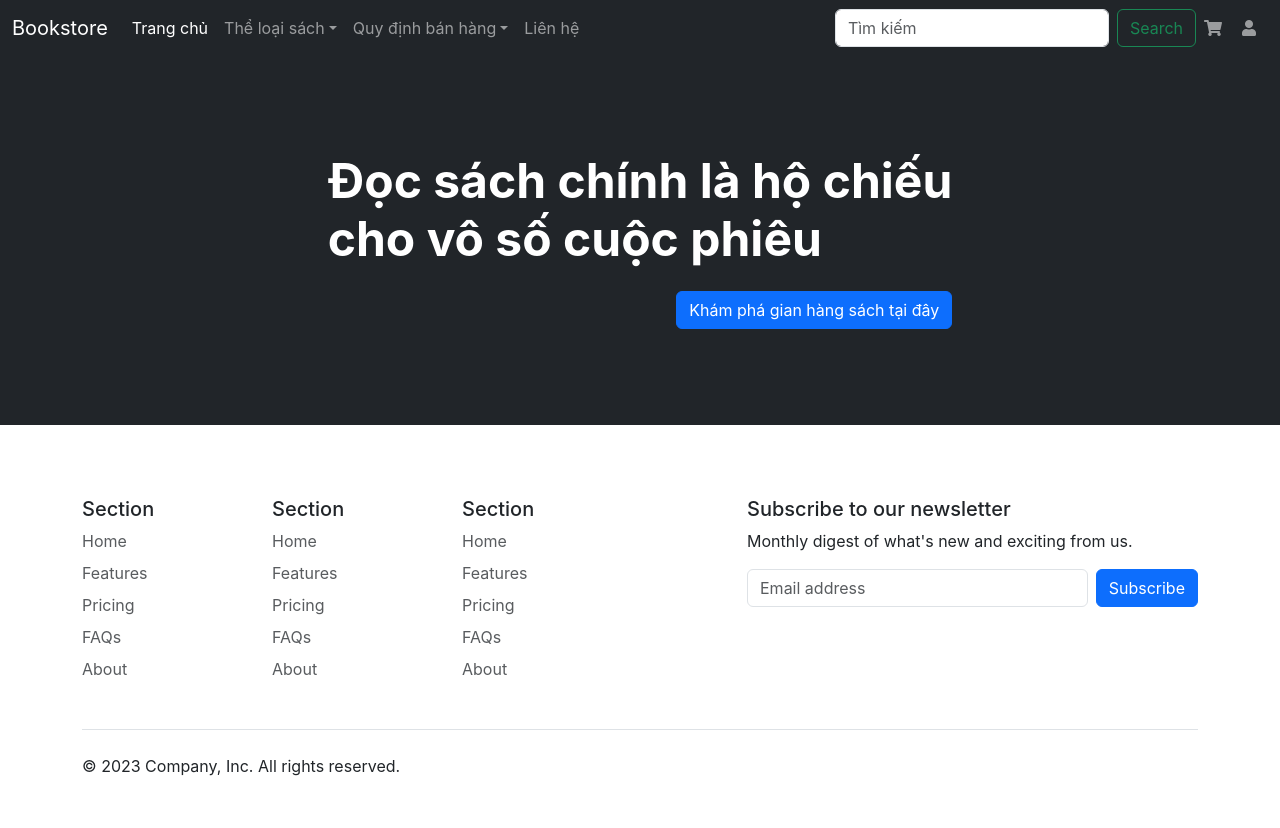
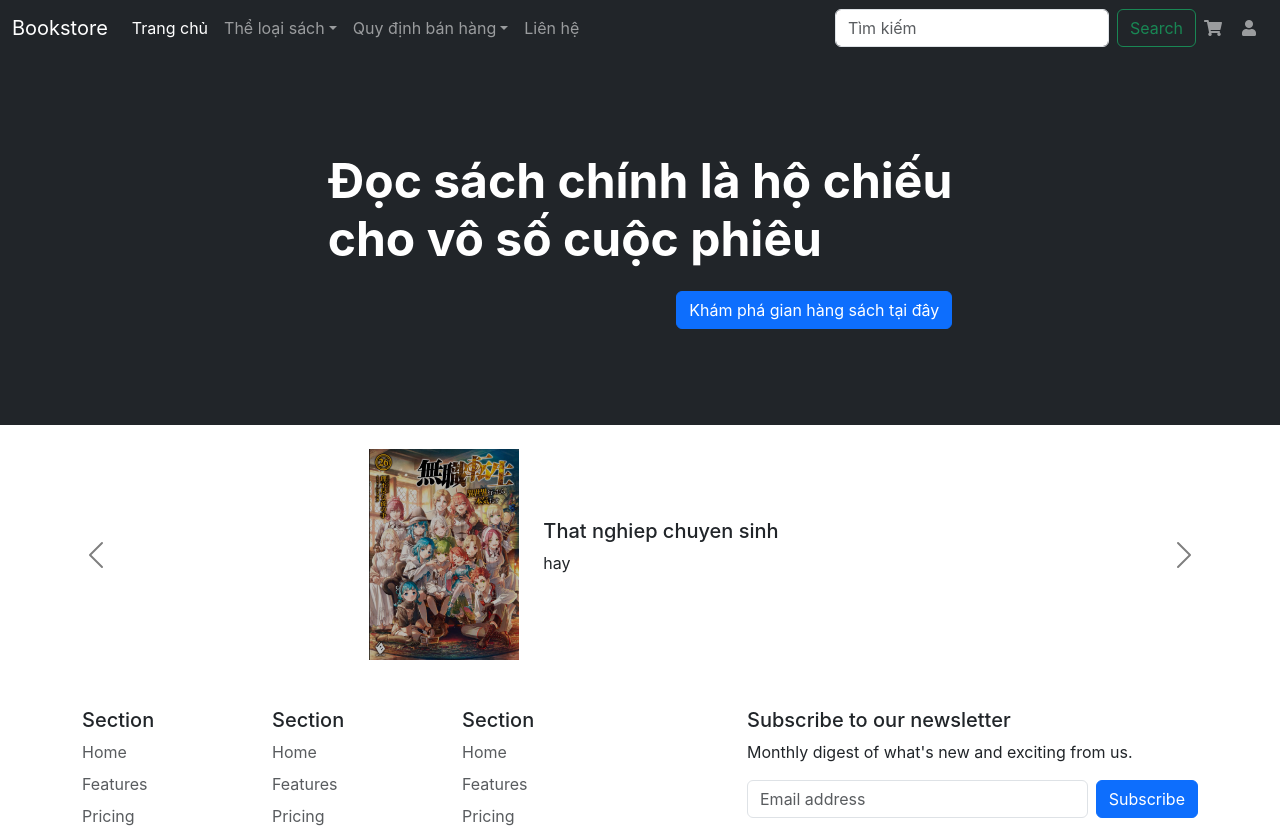
Before and after one commit to LeTrungNguyen1703/webbansach_frontend, a React (Create React App) app: page / in a window 1280 px wide. Shown: the top 828 px of the page. Built offline with nearby package versions, Linux system fonts and the light colour scheme.

Commit message:
Tao Carousel.tsx, tach Components CarouselItem
1

```diff
--- /dev/null
+++ b/src/class/HomePage/ClassCarouselItem.ts
@@ -0,0 +1,38 @@
+
+export class ClassCarouselItem {
+    private _hinhAnh: string;
+    private _label: string;
+    private _des: string;
+
+
+    constructor(hinhAnh: string, label: string ,des: string) {
+        this._hinhAnh = hinhAnh;
+        this._label = label;
+        this._des = des;
+    }
+
+
+    get des(): string {
+        return this._des;
+    }
+
+    set des(value: string) {
+        this._des = value;
+    }
+
+    get hinhAnh(): string {
+        return this._hinhAnh;
+    }
+
+    set hinhAnh(value: string) {
+        this._hinhAnh = value;
+    }
+
+    get label(): string {
+        return this._label;
+    }
+
+    set label(value: string) {
+        this._label = value;
+    }
+}
--- a/src/layouts/homepage/HomePage.tsx
+++ b/src/layouts/homepage/HomePage.tsx
@@ -1,10 +1,12 @@
 import React from "react";
 import {Banner} from "./components/Banner";
+import {Carousel} from "./components/Carousel";
 
 export function HomePage(){
     return (
         <>
             <Banner/>
+            <Carousel/>
         </>
     )
 }
--- /dev/null
+++ b/src/layouts/homepage/components/Carousel-item/Carousel-item.tsx
@@ -0,0 +1,24 @@
+import React from "react";
+import {ClassCarouselItem} from "../../../../class/HomePage/ClassCarouselItem";
+
+interface CarouselItemProps {
+    carouselItem: ClassCarouselItem,
+    isFirst: boolean
+}
+
+export function CarouselItem({carouselItem, isFirst}: CarouselItemProps) {
+    return (
+        <div className={`carousel-item ${isFirst ? "active" : ""}`} data-bs-interval="10000">
+            <div className="row align-items-center">
+                <div className="col-5 text-center">
+                    <img src={carouselItem.hinhAnh} className="float-end" style={{width: '150px'}}/>
+                </div>
+                <div className="col-7">
+                    <h5>{carouselItem.label}</h5>
+                    <p>{carouselItem.des}</p>
+                </div>
+            </div>
+        </div>
+
+    )
+}
--- /dev/null
+++ b/src/layouts/homepage/components/Carousel.tsx
@@ -0,0 +1,31 @@
+import React from "react";
+import {CarouselItem} from "./Carousel-item/Carousel-item";
+import {ClassCarouselItem} from "../../../class/HomePage/ClassCarouselItem";
+
+export function Carousel(){
+    const mushokuTenSeiImg:string = require("./../../../images/books/1.png");
+    const reZeroImg : string = require("./../../../images/books/2.jpg")
+    const listImg:ClassCarouselItem [] = [];
+    listImg.push(new ClassCarouselItem(mushokuTenSeiImg, "That nghiep chuyen sinh", "hay"));
+    listImg.push(new ClassCarouselItem(reZeroImg, "Chuyen sinh tu con so 0", "hay"));
+
+    return (
+        <>
+            <div id="carouselExampleDark" className="carousel carousel-dark slide">
+                <div className="carousel-inner">
+                    {listImg.map((carouselItem,index) => (
+                        <CarouselItem carouselItem = {carouselItem} isFirst={index === 0} key = {index}/>))}
+                </div>
+                <button className="carousel-control-prev" type="button" data-bs-target="#carouselExampleDark" data-bs-slide="prev">
+                    <span className="carousel-control-prev-icon" aria-hidden="true"></span>
+                    <span className="visually-hidden">Previous</span>
+                </button>
+                <button className="carousel-control-next" type="button" data-bs-target="#carouselExampleDark" data-bs-slide="next">
+                    <span className="carousel-control-next-icon" aria-hidden="true"></span>
+                    <span className="visually-hidden">Next</span>
+                </button>
+            </div>
+        </>
+    );
+
+}
```
Also changed, not shown: src/images/books/1.png (added).
